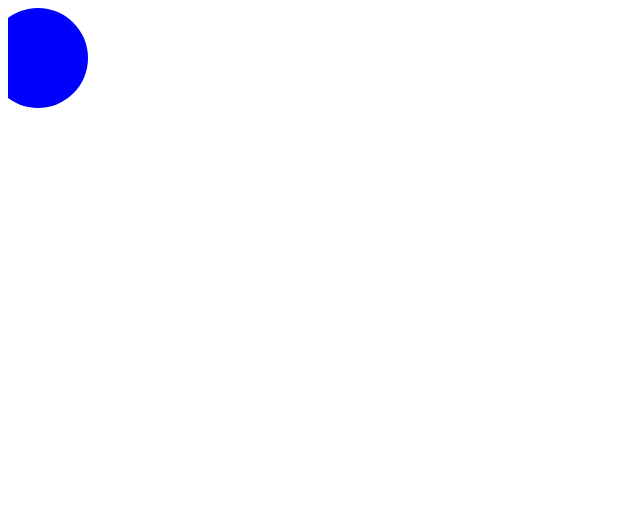
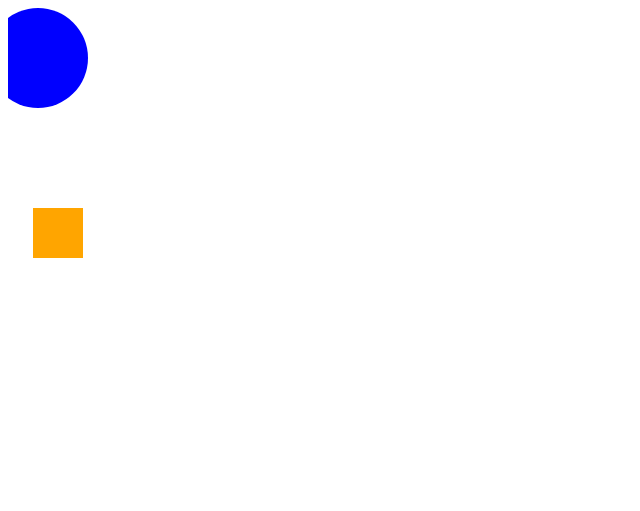
Before and after one commit to igortuag/svg-course, a plain HTML site: page smil-animations/index.html in a window 1280 px wide. Shown: the whole page, without its empty margins (0-640 px from the left). Drawn offline with Linux system fonts and the light colour scheme; files that its build step writes are made by us from their sources.

Commit message:
add rect

```diff
--- a/smil-animations/index.html
+++ b/smil-animations/index.html
@@ -8,6 +8,7 @@
     <div class="container">
       <svg width="500" height="500">
         <circle id="circle" cx="30" cy="50" r="50" fill="blue" />
+        <rect id="rect" x="25" y="200" width="50" height="50" fill="orange" />
 
         <animate
           xlink:href="#circle"
```
